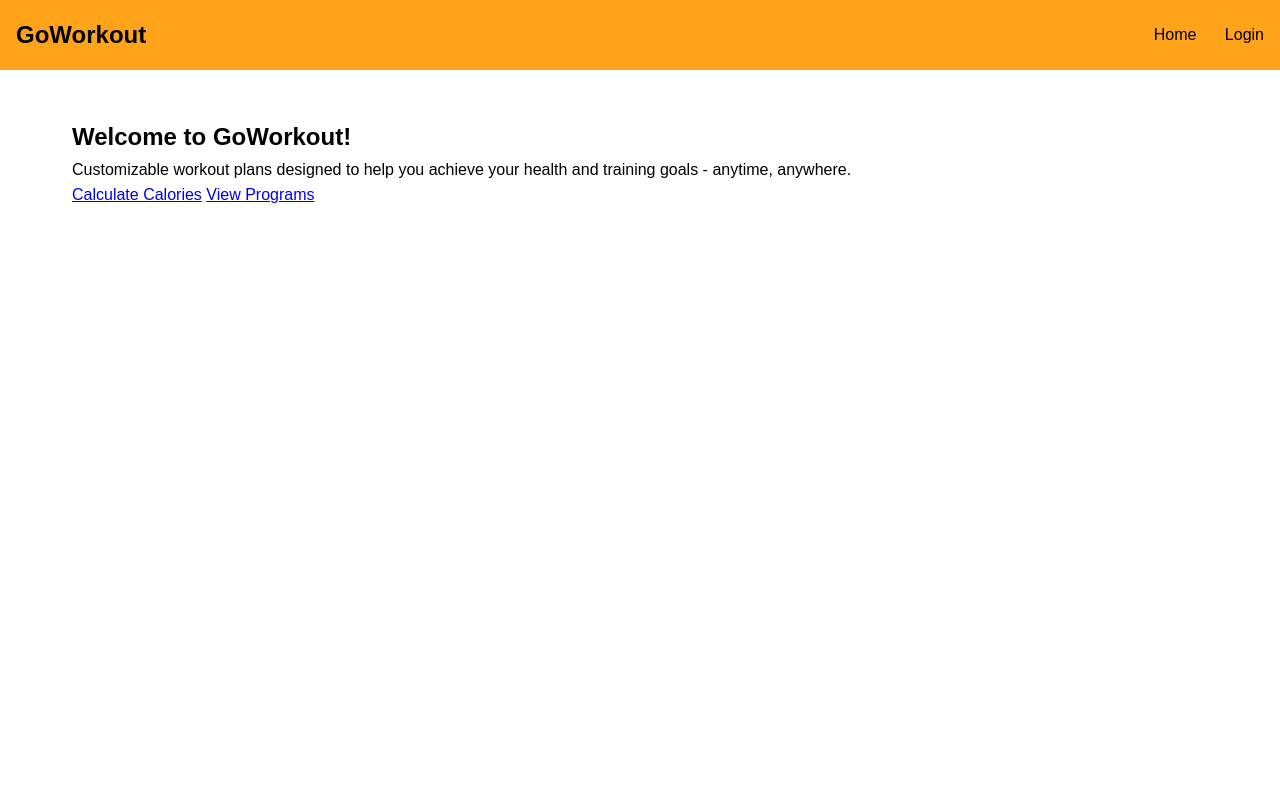
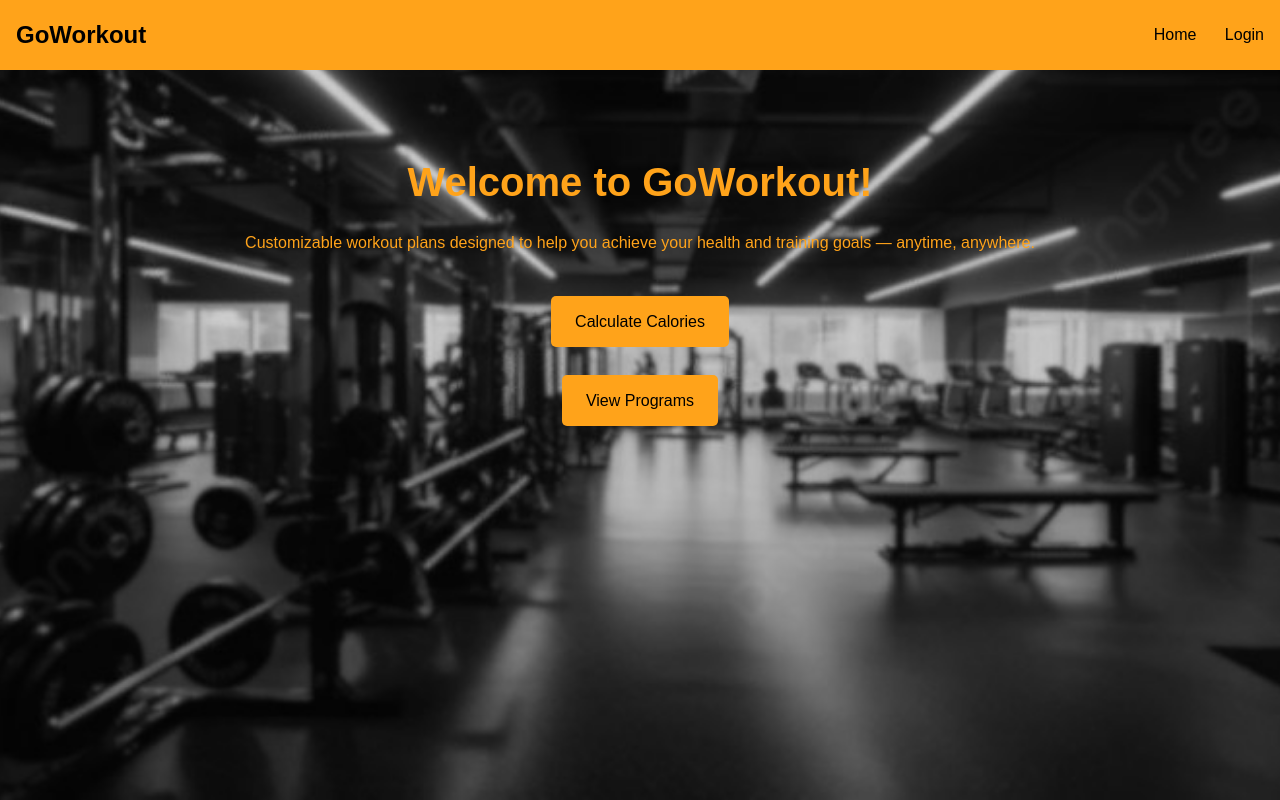
Before and after one commit to KeroWageh/GoWorkout, a plain HTML site: page index.html in a window 1280 px wide. Drawn offline with Linux system fonts and the light colour scheme; a script that the page names is missing.

Commit message:
i have finished styling the home page (index.html)file

```diff
--- a/index.html
+++ b/index.html
@@ -25,12 +25,12 @@
 
     <main>
 
-        <section class="Hero section">
+        <section class="Hero-section">
             <h1>Welcome to GoWorkout!</h1>
-            <p>Customizable workout plans designed to help you achieve your health and training goals - anytime,
+            <p>Customizable workout plans designed to help you achieve your health and training goals — anytime,
                 anywhere.</p>
 
-            <div class="Hero button">
+            <div class="Hero-button">
                 <a href="caloriecalculator.html" class="btn">Calculate Calories</a>
                 <a href="#" class="btn" onclick="goToprograms()">View Programs</a>
             </div>
--- a/style.css
+++ b/style.css
@@ -3,12 +3,20 @@
     margin: 0;
     padding: 0;
     box-sizing: border-box;
+}
 
 body {
 
     font-family: Arial;
     line-height: 1.6;
     background-color: #ffffff;
+
+    background-image: url(2.jpg);
+    background-size: cover;
+    background-repeat: no-repeat;
+    background-position: center;
+    background-attachment: fixed;
+    margin: 0;
 }
 
 .navbar {
@@ -44,4 +52,41 @@
     max-width: 1200px;
 }
 
+.Hero-section {
+    text-align: center;
+    padding: 5rem 2rem;
 }
+
+.Hero-section h1 {
+    font-size: 2.5rem;
+    margin-bottom: 1rem;
+    color: #ffa31a;
+}
+
+.Hero-section p {
+    color: #ffa31a;
+}
+
+.Hero-button {
+    margin-top: 2rem;
+    display: flex;
+    flex-direction: column;
+    align-items: center;
+    gap: 0.75rem;
+}
+
+
+.btn {
+    display: inline-block;
+    padding: 0.8rem 1.5rem;
+    background-color: #ffa31a;
+    color: black;
+    text-decoration: none;
+    border-radius: 5px;
+    margin: 0.5rem;
+}
+
+.btn:hover {
+    transform: translateY(-3px);
+    transition: transform 0.3s;
+}
```
Also changed, not shown: 2.jpg (added). Lines whose indentation alone changed are shown as unchanged.
